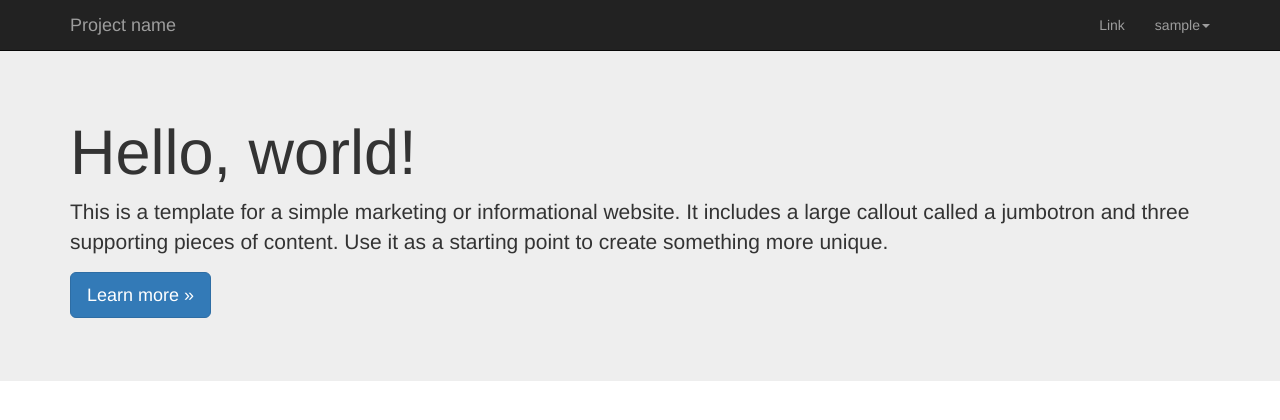
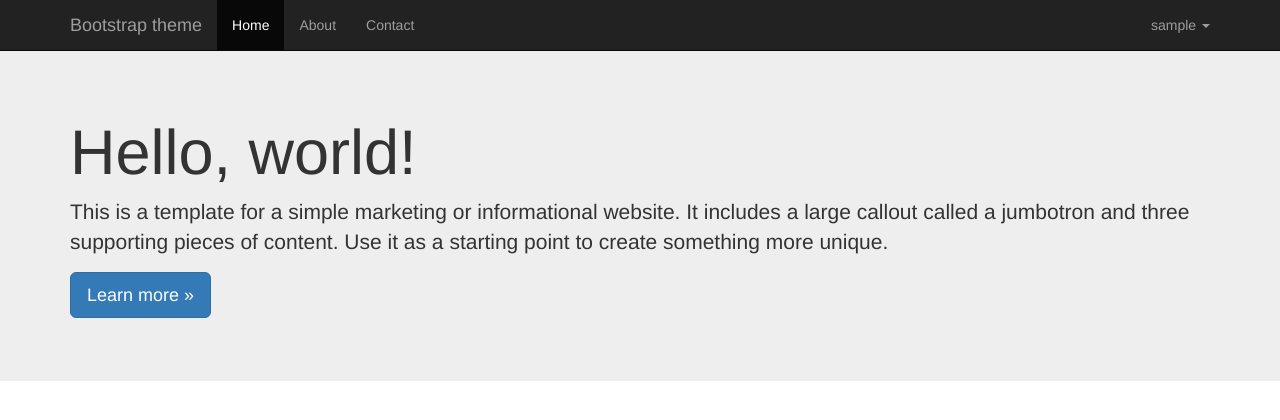
Before and after one commit to Beknazarov/testing, a Django app: page / in a window 1280 px wide. Shown: the top 420 px of the page. Run offline with Django 3.2, Linux system fonts and the light colour scheme; the visitor is signed in with stand-in values (Sample User, id 1); some libraries are stand-ins or nearby versions.

Commit message:
Changed nav bar

```diff
--- a/testing/templates/_layouts/base.html
+++ b/testing/templates/_layouts/base.html
@@ -25,7 +25,7 @@
 
   {# use the CDN to get bootstrap css. can not be inside compress css block #}
   {% block cdn_css %}
-  <link rel="stylesheet" href="//cdnjs.cloudflare.com/ajax/libs/twitter-bootstrap/3.2.0/css/bootstrap.min.css">
+  <link rel="stylesheet" href="https://maxcdn.bootstrapcdn.com/bootstrap/3.3.6/css/bootstrap.min.css">
   {% endblock cdn_css %}
 
   {% compress css %}
@@ -72,7 +72,7 @@
   {% block cdn_js %}
   <script src="//ajax.googleapis.com/ajax/libs/jquery/2.1.1/jquery.min.js"></script>
   <script>window.jQuery || document.write('<script src="{{ STATIC_URL }}js/libs/jquery-2.1.1.min.js"><\/script>')</script>
-  <script src="//cdnjs.cloudflare.com/ajax/libs/twitter-bootstrap/3.2.0/js/bootstrap.min.js"></script>
+  <script src="https://maxcdn.bootstrapcdn.com/bootstrap/3.3.6/js/bootstrap.min.js"></script>
   {% endblock cdn_js %}
 
   <!-- scripts concatenated and minified via django-compressor -->
--- a/testing/templates/base/home.html
+++ b/testing/templates/base/home.html
@@ -16,20 +16,26 @@ body {
 {% block content %}
 <!-- This code is taken from http://getbootstrap.com/examples/jumbotron/ -->
 
-    <div class="navbar navbar-inverse navbar-fixed-top" role="navigation">
+    <nav class="navbar navbar-inverse navbar-fixed-top">
       <div class="container">
         <div class="navbar-header">
-          <button type="button" class="navbar-toggle" data-toggle="collapse" data-target=".navbar-collapse">
+          <button type="button" class="navbar-toggle collapsed" data-toggle="collapse" data-target="#navbar" aria-expanded="false" aria-controls="navbar">
             <span class="sr-only">Toggle navigation</span>
             <span class="icon-bar"></span>
             <span class="icon-bar"></span>
             <span class="icon-bar"></span>
           </button>
-          <a class="navbar-brand" href="#">Project name</a>
+          <a class="navbar-brand" href="#">Bootstrap theme</a>
         </div>
-
-        <div class="navbar-collapse collapse">
+        <div id="navbar" class="navbar-collapse collapse" aria-expanded="false" style="height: 1px;">
+          <ul class="nav navbar-nav">
+            <li class="active"><a href="#">Home</a></li>
+            <li><a href="#about">About</a></li>
+            <li><a href="#contact">Contact</a></li>
+          </ul>
+          <ul class="nav navbar-nav navbar-right">
             {% if not user.is_authenticated %}
+            <li>
               <form action="{% url 'signin' %}" method="POST" class="navbar-form navbar-right">{% csrf_token %}
                 <div class="form-group">
                   <input type="text" name="username" placeholder="Username" class="form-control">
@@ -39,25 +45,25 @@ body {
                 </div>
                 <button type="submit" class="btn btn-success">Sign in</button>
               </form>
+            </li>
             {% else %}
-          <ul class="nav navbar-nav navbar-right">
-            <li><a href="#">Link</a></li>
             <li class="dropdown">
-              <a href="#" class="dropdown-toggle" data-toggle="dropdown" role="button" aria-haspopup="true" aria-expanded="false">{{ user.username }}<span class="caret"></span></a>
+              <a href="#" class="dropdown-toggle" data-toggle="dropdown" role="button" aria-haspopup="true" aria-expanded="false">{{ user.username }} <span class="caret"></span></a>
               <ul class="dropdown-menu">
-                <li><a href="#">Профиль</a></li>
-                <li><a href="#">Тесты</a></li>
-                <li><a href="#">Тесты</a></li>
+                <li><a href="#">Action</a></li>
+                <li><a href="#">Another action</a></li>
+                <li><a href="#">Something else here</a></li>
                 <li role="separator" class="divider"></li>
-                <li><a href="{% url 'signout' %}">Выйти</a></li>
+                <li class="dropdown-header">Nav header</li>
+                <li><a href="#">Separated link</a></li>
+                <li><a href="{% url 'signout' %}">Exit</a></li>
               </ul>
             </li>
+            {% endif %}
           </ul>
-          {% endif %}
-        </div><!--/.navbar-collapse -->
+        </div><!--/.nav-collapse -->
       </div>
-    </div>
-
+    </nav>
     <div class="jumbotron">
       <div class="container">
         <h1>Hello, world!</h1>
```
Lines whose indentation alone changed are shown as unchanged.
